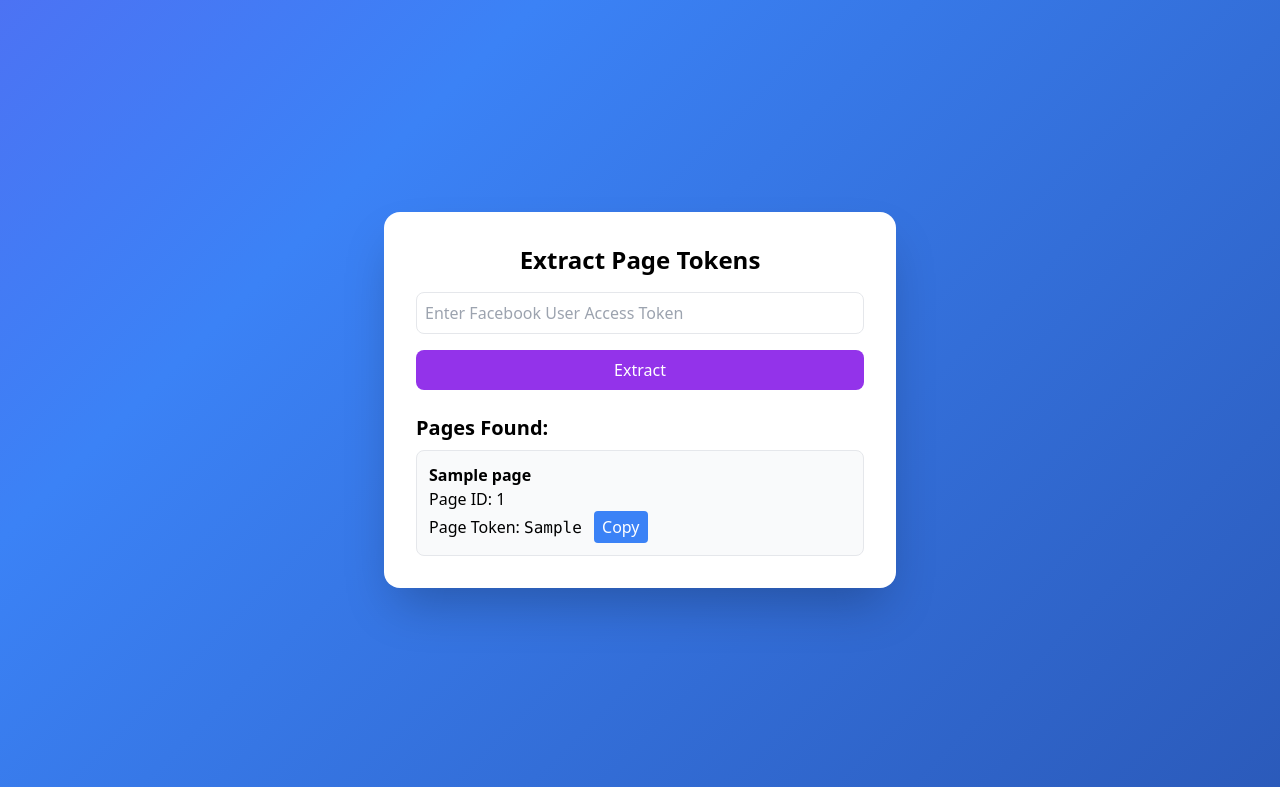
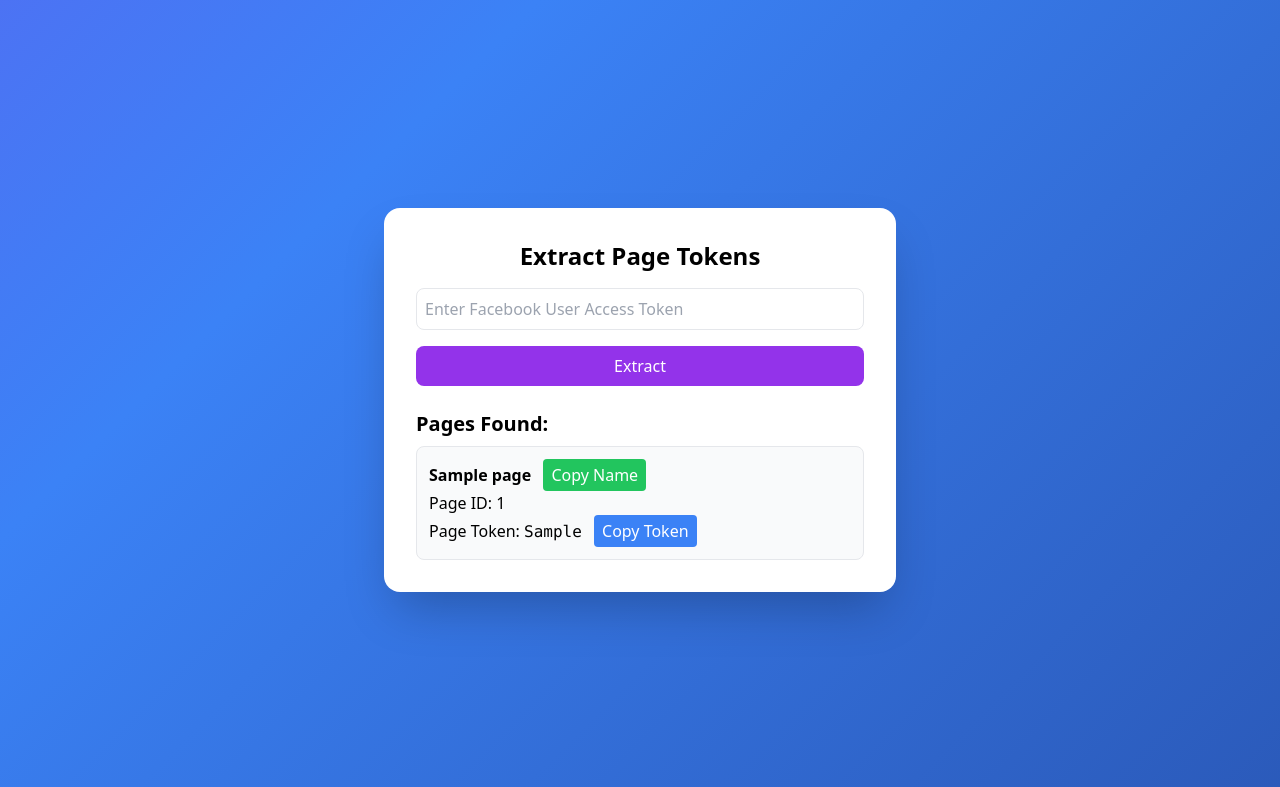
Before and after one commit to Legend-Xaryab/p4ge-7ookenx, a Flask app: template templates/extract.html in a window 1280 px wide. Shown: the top 787 px of the page. Run offline with Flask 3, Linux system fonts and the light colour scheme; the template is opened without the code that fills it: most values are stand-ins (such as "Sample title", 1, 10 or a date in 2020); some libraries are stand-ins or nearby versions.

Commit message:
Update extract.html

```diff
--- a/templates/extract.html
+++ b/templates/extract.html
@@ -19,23 +19,27 @@
   <ul class="mt-2 space-y-2">
     {% for page in pages %}
       <li class="p-3 border rounded-lg bg-gray-50">
-        <strong>{{ page.name }}</strong><br>
+        <strong id="page-name-{{ loop.index }}">{{ page.name }}</strong>
+        <button type="button"
+                onclick="copyText('page-name-{{ loop.index }}')"
+                class="ml-2 bg-green-500 text-white px-2 py-1 rounded hover:bg-green-600">Copy Name</button>
+        <br>
         Page ID: {{ page.id }}<br>
         Page Token:
         <code id="token-{{ loop.index }}">{{ page.access_token }}</code>
         <button type="button"
-                onclick="copyToken('token-{{ loop.index }}')"
-                class="ml-2 bg-blue-500 text-white px-2 py-1 rounded hover:bg-blue-600">Copy</button>
+                onclick="copyText('token-{{ loop.index }}')"
+                class="ml-2 bg-blue-500 text-white px-2 py-1 rounded hover:bg-blue-600">Copy Token</button>
       </li>
     {% endfor %}
   </ul>
 {% endif %}
 
 <script>
-function copyToken(id) {
+function copyText(id) {
   const text = document.getElementById(id).innerText;
   navigator.clipboard.writeText(text).then(() => {
-    alert("Copied: " + text.substring(0,30) + "...");
+    alert("Copied: " + text.substring(0, 30) + "...");
   });
 }
 </script>
```
